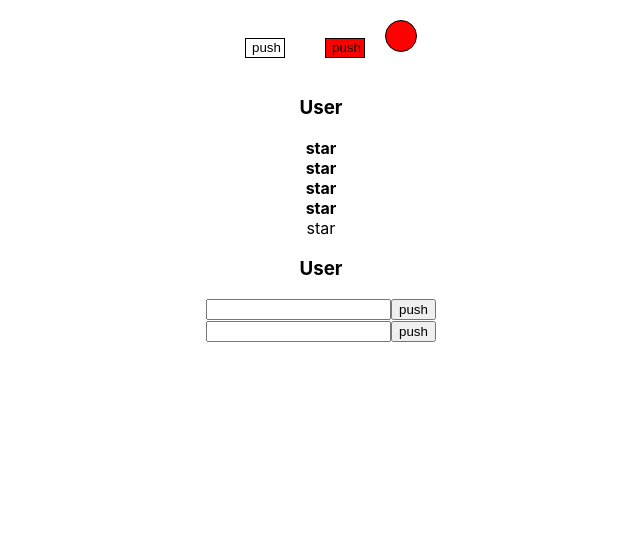
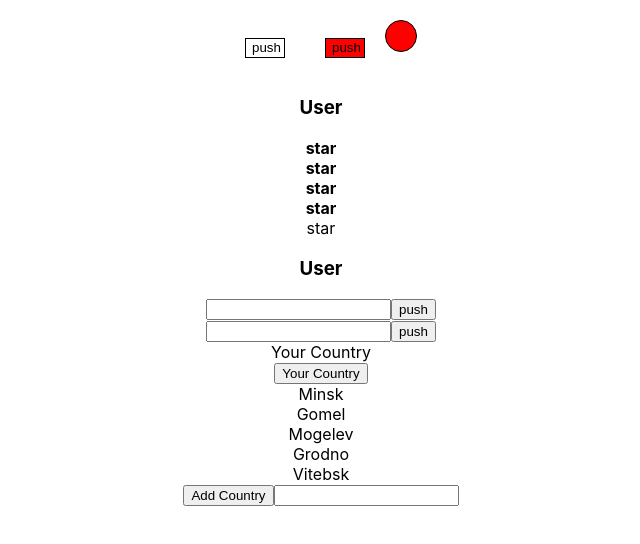
Before and after one commit to Mr-andrei/Trainreactcobzdacacproso, a React (Create React App) app: page / in a window 1280 px wide. Shown: the top 544 px of the page, without its empty margins (319-959 px from the left). Built offline with nearby package versions, Linux system fonts and the light colour scheme.

Commit message:
next commit

```diff
--- a/src/App.tsx
+++ b/src/App.tsx
@@ -7,25 +7,60 @@ import {Rating} from "./components/Rating";
 import {NewRating, ratingValueTupe} from "./components/NewRating";
 import {NewAccordion} from "./components/Newaccordion";
 import {Input, InputRef} from "./components/input";
+import {Select} from "./components/Select";
 
+
+export type oneCity = {
+    id: number
+    title: string
+}
+type typeOfCountry = Array<oneCity>
 
 
 function App() {
 
-    const [star, setStart] = useState <ratingValueTupe>(4)
+
+
+
+    const [myCountry, setmyCountry] = useState<Array<oneCity>>([
+        {id: 1, title: "Minsk"},
+        {id: 2, title: "Gomel"},
+        {id: 3, title: "Mogelev"},
+        {id: 4, title: "Grodno"},
+        {id: 5, title: "Vitebsk"},
+    ])
+
+    const [valueCountry, setValueCountry] = useState(true)
+
+    const openCountruList =( ) => {
+        setValueCountry(!valueCountry)
+    }
+    const addContry = (title:string) => {
+        let newCountry = {id : 6, title: title}
+        setmyCountry([newCountry, ...myCountry])
+
+    }
+
+
+    const [star, setStart] = useState<ratingValueTupe>(4)
     const [accor, setAccor] = useState<boolean>(false)
-
 
 
     return (
         <div className="App">
-        <MyPush />
+            <MyPush/>
             <Accordion/>
             <NewRating value={star} clickStar={setStart}/>
             <NewAccordion value={accor} openaccord={() => setAccor}/>
             <Input/>
             <InputRef/>
-        {/*<Rating value={1} />*/}
+            <Select
+                myData={myCountry}
+                openCountruList={openCountruList}
+                valueCountry={valueCountry}
+                addContry={addContry}
+
+            />
 
 
         </div>
--- /dev/null
+++ b/src/components/Select.tsx
@@ -0,0 +1,42 @@
+import {oneCity} from "../App";
+import {ChangeEvent, useState} from "react";
+
+
+type selectPropsType = {
+    myData: Array<oneCity>
+    openCountruList: () => void
+    valueCountry:boolean
+    addContry: (title:string) => void
+}
+
+export const Select = ({myData, openCountruList, valueCountry,addContry}: selectPropsType) => {
+
+
+    let [title, setTitle] = useState("")
+
+    const onChange = (e:ChangeEvent<HTMLInputElement> ) =>{
+        setTitle(e.currentTarget.value)
+    }
+
+    const addCountry = () => {
+        addContry(title)
+    }
+
+    let Data = myData.map(m => {
+        return (
+            <div>{m.title}</div>
+        )
+    })
+    return (
+        <div>
+            <div>Your Country</div>
+            <button onClick={openCountruList}>Your Country</button>
+            {valueCountry ? Data : "" }
+            <button onClick={addCountry}>Add Country</button>
+            <input type="text" onChange={onChange}/>
+
+
+        </div>
+
+    )
+}
```
Lines whose indentation alone changed are shown as unchanged.
